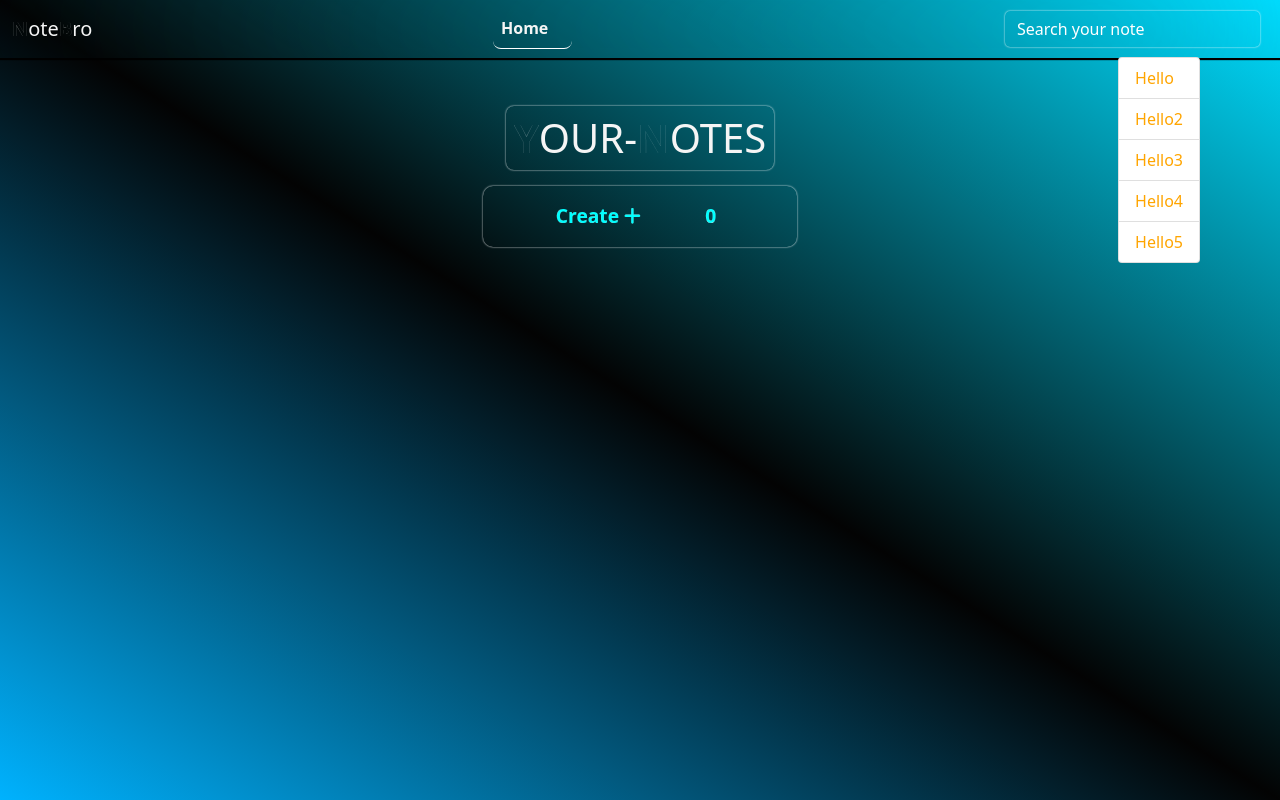
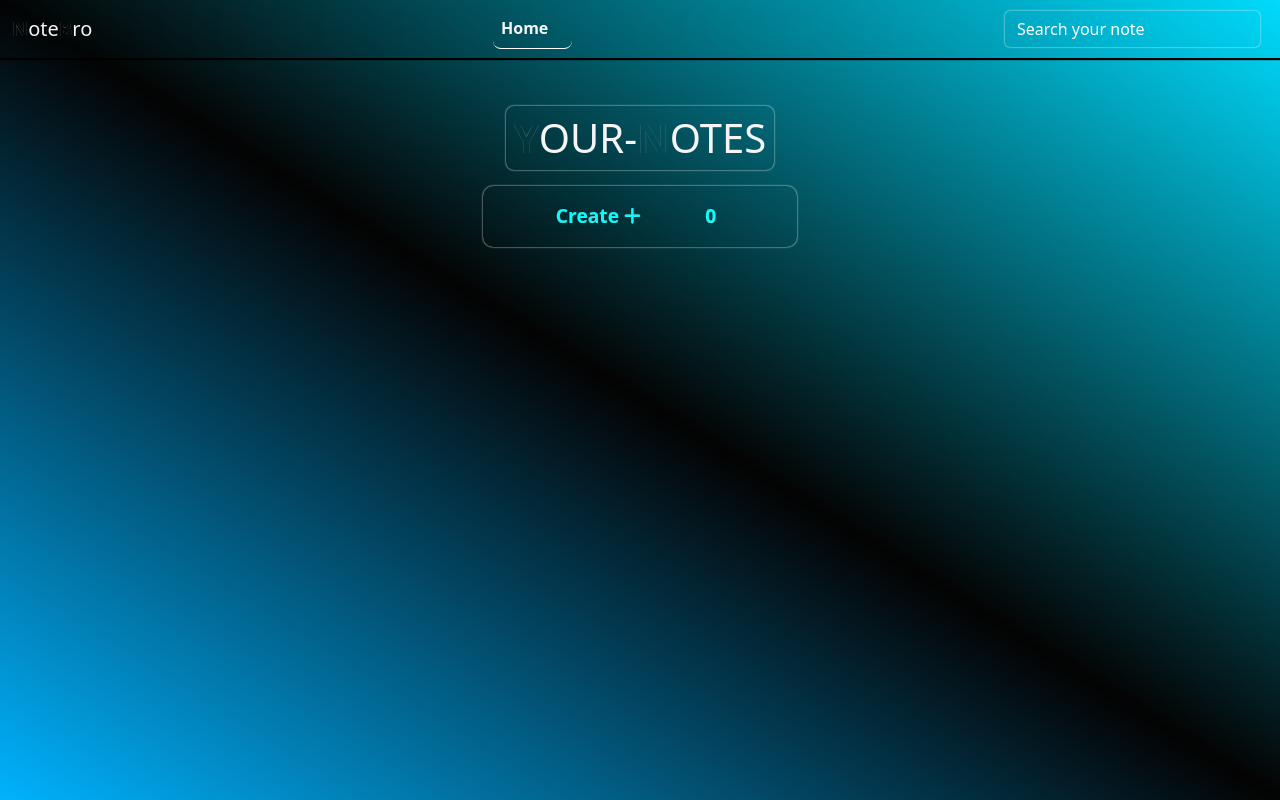
Before and after one commit to Aditya-Raj-009/Web-Development, a plain HTML site: page NODE JS/Projects/NoteBro/index.html in a window 1280 px wide. Drawn offline with nearby package versions, Linux system fonts and the light colour scheme.

Commit message:
note app updated

```diff
--- a/NODE JS/Projects/NoteBro/index.html
+++ b/NODE JS/Projects/NoteBro/index.html
@@ -31,13 +31,13 @@
             <form class="d-flex">
               <input class="form-control me-2 position-relative" type="search" placeholder="Search your note" aria-label="Search">
             </form>
-            <ul class="list-group position-absolute top-100 end-0">
+            <!-- <ul class="list-group position-absolute top-100 end-0">
               <li class="list-group-item">Hello</li>
               <li class="list-group-item">Hello2</li>
               <li class="list-group-item">Hello3</li>
               <li class="list-group-item">Hello4</li>
               <li class="list-group-item">Hello5</li>
-            </ul>
+            </ul> -->
           </div>
         </div>
       </nav>
```
